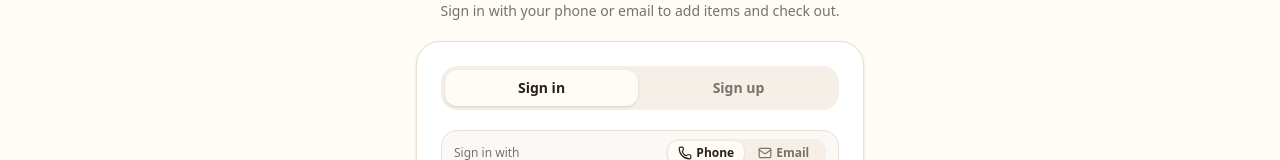
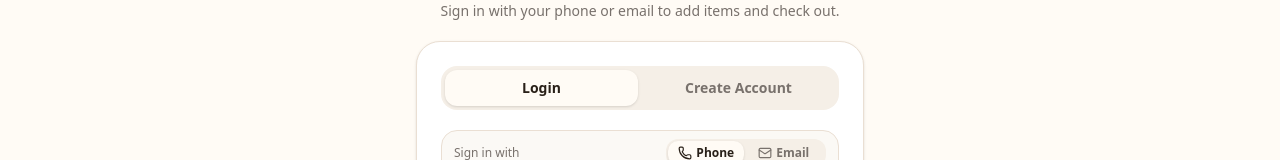
Before and after one commit to mamebb2023/ishophere-v2, a React (Vite) app: page /auth in a window 1280 px wide. Shown: the part 224-384 px from the top of the page. Built offline with nearby package versions, Linux system fonts and the light colour scheme; no server answers; the database is empty.

Commit message:
fix: clarify auth page mode tabs

```diff
--- a/src/pages/auth/AuthPage.tsx
+++ b/src/pages/auth/AuthPage.tsx
@@ -215,7 +215,7 @@ export function AuthPage() {
                   : 'text-muted-foreground hover:text-foreground'
               }`}
             >
-              Sign in
+              Login
             </button>
             <button
               type="button"
@@ -226,7 +226,7 @@ export function AuthPage() {
                   : 'text-muted-foreground hover:text-foreground'
               }`}
             >
-              Sign up
+              Create Account
             </button>
           </div>
 
```
